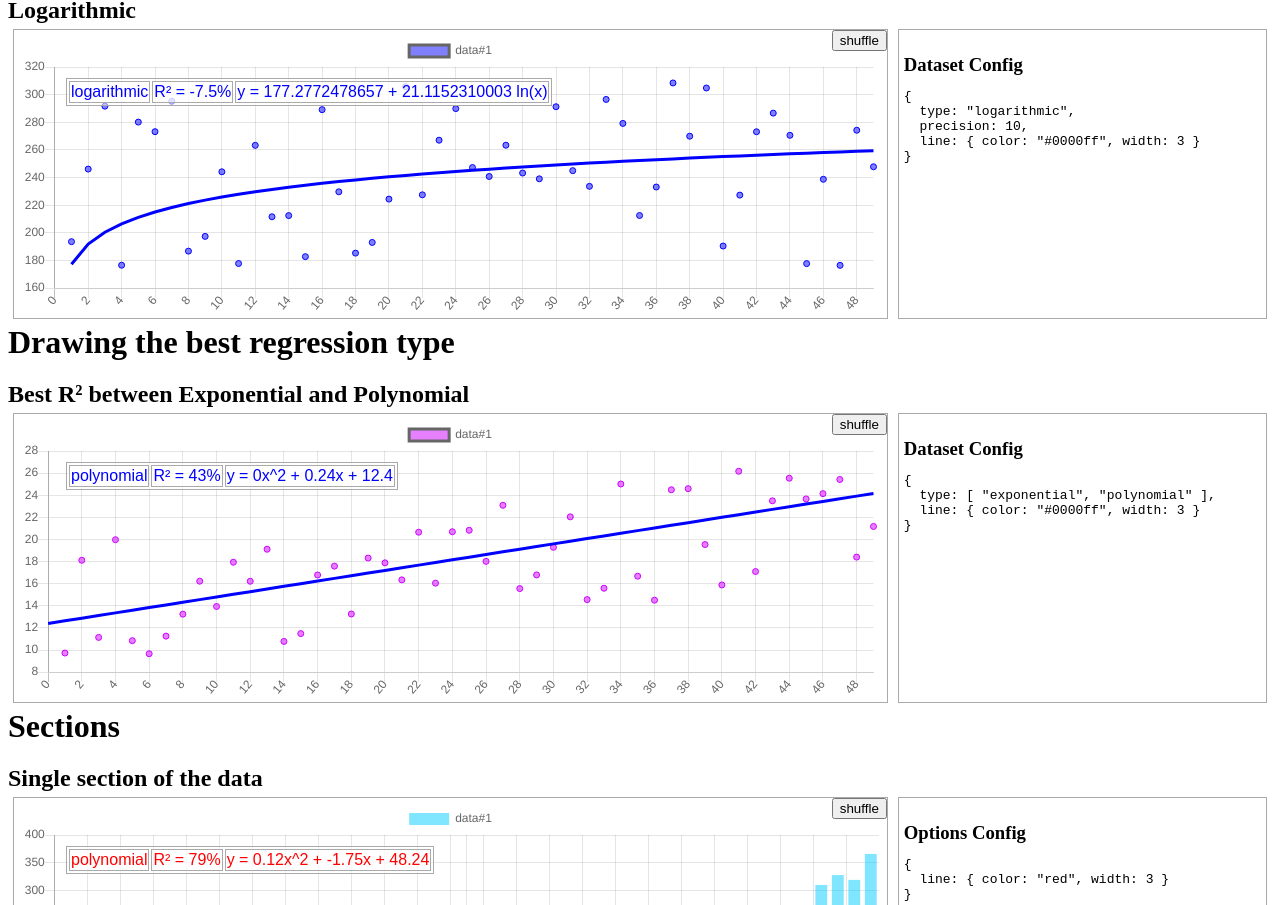
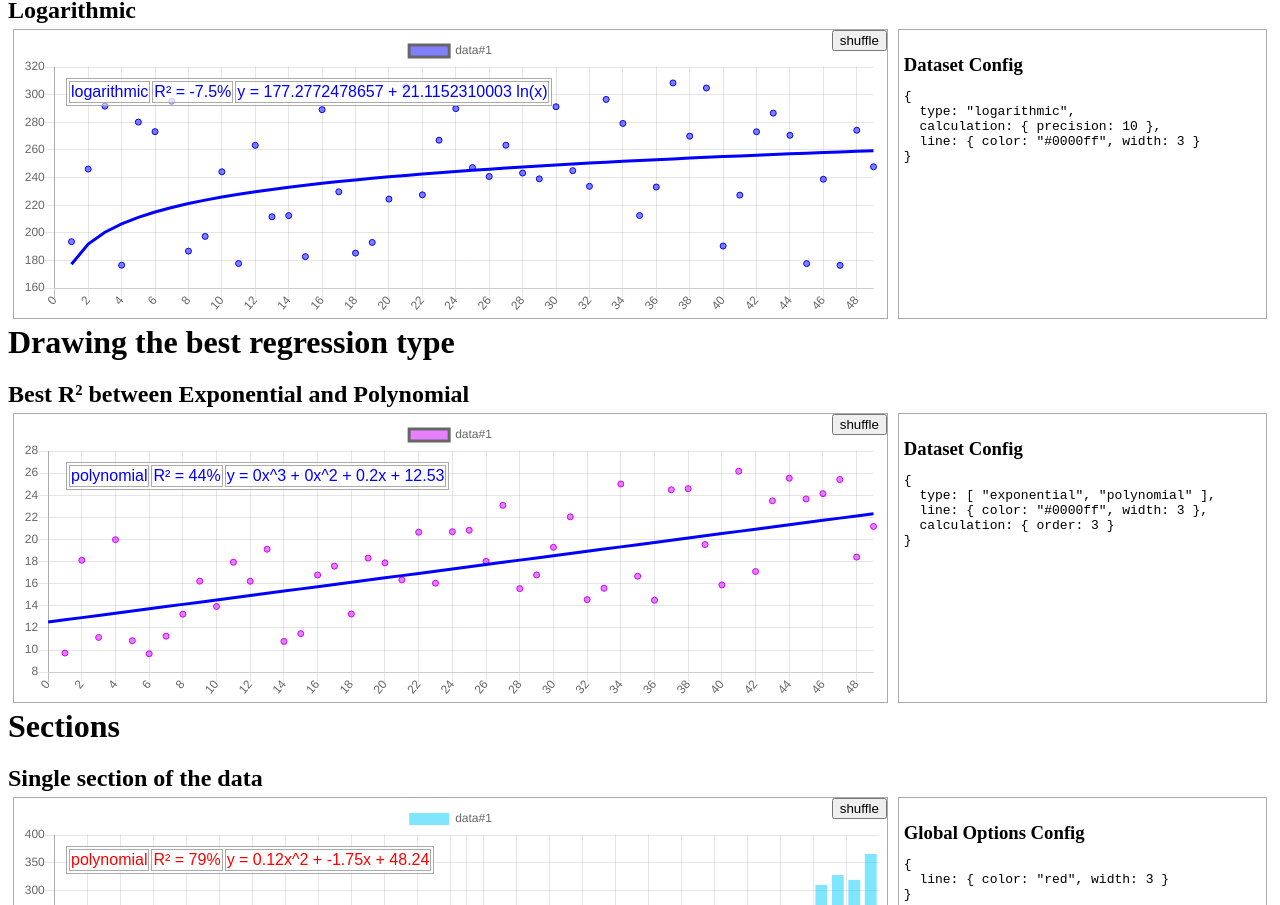
Before and after one commit to pomgui/chartjs-plugin-regression, a website: page demo/index.html in a window 1280 px wide. Shown: the part 1389-2294 px from the top of the page. Drawn offline with nearby package versions, Linux system fonts and the light colour scheme.

Commit message:
polynomial order included in configuration

```diff
--- a/demo/demoData.js
+++ b/demo/demoData.js
@@ -24,7 +24,7 @@ var demo = new function () {
                 {
                     subtitle: 'Polynomial regression',
                     // optionsCfg: {},
-                    datasetCfg: { type: 'polynomial', line: { color: '#0000ff', width: 3 }, precision: 10 }
+                    datasetCfg: { type: 'polynomial', line: { color: '#0000ff', width: 3 }, calculation: { precision: 10, order: 4 } }
                 },
                 {
                     subtitle: 'Power regression',
@@ -34,7 +34,7 @@ var demo = new function () {
                 {
                     subtitle: 'Logarithmic',
                     // optionsCfg: {},
-                    datasetCfg: { type: 'logarithmic', precision: 10, line: { color: '#0000ff', width: 3 } }
+                    datasetCfg: { type: 'logarithmic', calculation: { precision: 10 }, line: { color: '#0000ff', width: 3 } }
                 },
             ]
         }, {
@@ -43,7 +43,7 @@ var demo = new function () {
                 {
                     subtitle: 'Best R² between Exponential and Polynomial',
                     // optionsCfg: {},
-                    datasetCfg: { type: ['exponential', 'polynomial'], line: { color: '#0000ff', width: 3 } }
+                    datasetCfg: { type: ['exponential', 'polynomial'], line: { color: '#0000ff', width: 3 }, calculation: { order: 3 } }
                 },
             ]
         }, {
@@ -70,7 +70,7 @@ var demo = new function () {
                         type: ['linear', 'exponential', 'polynomial'],
                         extendPredictions: true,
                         sections: [
-                            { startIndex: 0, endIndex: this.NUM_ELEMS_2, line: { color: 'red' } },
+                            { endIndex: this.NUM_ELEMS_2, line: { color: 'red' } },
                             { startIndex: this.NUM_ELEMS_2, endIndex: this.NUM_NORMAL_ELEMS - 1 }
                         ]
                     }
@@ -87,16 +87,45 @@ var demo = new function () {
                     datasetCfg: {
                         line: { width: 3, color: 'blue' },
                         sections: [
-                            { type: 'linear', startIndex: 0, endIndex: this.NUM_NORMAL_ELEMS - 1, line: { width: 1.5 } },
-                            { type: 'polynomial', startIndex: 0, endIndex: this.NUM_NORMAL_ELEMS - 1, line: { color: 'orange', dash: [8, 2] } },
-                            { type: 'exponential', startIndex: 0, endIndex: this.NUM_NORMAL_ELEMS - 1, line: { color: 'red' } },
+                            { type: 'linear', line: { width: 1.5 } },
+                            { type: 'polynomial', line: { color: 'orange', dash: [8, 2] } },
+                            { type: 'exponential', line: { color: 'red' } },
                         ]
                     }
-                },]
+                },
+                {
+                    subtitle: 'One dataset with 3 polynomial with different order',
+                    chartType: 'line',
+                    optionsCfg: { type: 'polynomial', line: { width: 3, color: 'blue' } },
+                    datasetCfg: {
+                        sections: [
+                            { calculation: { order: 2 }, line: { width: 1.5 } },
+                            { calculation: { order: 3 }, line: { color: 'orange', dash: [8, 2] } },
+                            { calculation: { order: 4 }, line: { color: 'red' } },
+                        ]
+                    }
+                },
+            ]
         },
         {
             title: 'Using predictions from other section',
             samples: [
+                {
+                    prediction: 'none',
+                    subtitle: 'Without overwriting the last section\'s data',
+                    chartType: 'bar',
+                    // optionsCfg: {},
+                    datasetCfg: {
+                        type: ['linear', 'exponential', 'polynomial'],
+                        line: { color: 'blue', width: 3 },
+                        extendPredictions: true,
+                        sections: [
+                            { endIndex: this.NUM_ELEMS_2 },
+                            { startIndex: this.NUM_ELEMS_2, endIndex: this.NUM_NORMAL_ELEMS - 1, line: { color: 'orange' } },
+                            { type: 'copy', copySectionIndex: 1, copyOverData: 'none', startIndex: this.NUM_NORMAL_ELEMS - 1, endIndex: this.NUM_ELEMS_PREDICT - 1, line: { color: 'purple' } },
+                        ]
+                    }
+                },
                 {
                     prediction: 'all',
                     subtitle: 'Overwrites the last section\'s data',
@@ -107,25 +136,9 @@ var demo = new function () {
                         line: { color: 'blue', width: 3 },
                         extendPredictions: true,
                         sections: [
-                            { startIndex: 0, endIndex: this.NUM_ELEMS_2 },
+                            { endIndex: this.NUM_ELEMS_2 },
                             { startIndex: this.NUM_ELEMS_2, endIndex: this.NUM_NORMAL_ELEMS - 1, line: { color: 'orange' } },
-                            { type: 'copy', copySectionIndex: 1, copyOverData: 'all', startIndex: this.NUM_NORMAL_ELEMS - 1, endIndex: this.NUM_NORMAL_ELEMS + 9, line: { color: 'purple' } },
-                        ]
-                    }
-                },
-                {
-                    prediction: 'none',
-                    subtitle: 'Without overwriting the last section\'s data',
-                    chartType: 'bar',
-                    // optionsCfg: {},
-                    datasetCfg: {
-                        type: ['linear', 'exponential', 'polynomial'],
-                        line: { color: 'blue', width: 3 },
-                        extendPredictions: true,
-                        sections: [
-                            { startIndex: 0, endIndex: this.NUM_ELEMS_2 },
-                            { startIndex: this.NUM_ELEMS_2, endIndex: this.NUM_NORMAL_ELEMS - 1, line: { color: 'orange' } },
-                            { type: 'copy', copySectionIndex: 1, copyOverData: 'none', startIndex: this.NUM_NORMAL_ELEMS - 1, endIndex: this.NUM_NORMAL_ELEMS + 9, line: { color: 'purple' } },
+                            { type: 'copy', copySectionIndex: 1, copyOverData: 'all', startIndex: this.NUM_NORMAL_ELEMS - 1, endIndex: this.NUM_ELEMS_PREDICT - 1, line: { color: 'purple' } },
                         ]
                     }
                 },
@@ -139,9 +152,9 @@ var demo = new function () {
                         line: { color: 'blue', width: 3 },
                         extendPredictions: true,
                         sections: [
-                            { startIndex: 0, endIndex: this.NUM_ELEMS_2 },
+                            { endIndex: this.NUM_ELEMS_2 },
                             { startIndex: this.NUM_ELEMS_2, endIndex: this.NUM_NORMAL_ELEMS - 1, line: { color: 'orange' } },
-                            { type: 'copy', copySectionIndex: 1, copyOverData: 'last', startIndex: this.NUM_NORMAL_ELEMS - 1, endIndex: this.NUM_NORMAL_ELEMS + 9, line: { color: 'purple' } },
+                            { type: 'copy', copySectionIndex: 1, copyOverData: 'last', startIndex: this.NUM_NORMAL_ELEMS - 1, endIndex: this.NUM_ELEMS_PREDICT - 1, line: { color: 'purple' } },
                         ]
                     }
                 },
@@ -151,21 +164,21 @@ var demo = new function () {
             title: 'Configuration inheritance',
             samples: [
                 {
-                    subtitle: 'Inherits precision',
-                    optionsCfg: { precision: 5 },
+                    subtitle: 'Inherits calculation: precision',
+                    optionsCfg: { calculation: { precision: 5 } },
                     datasetCfg: { type: 'linear' }
                 },
                 {
-                    subtitle: 'Inherits all but sections in two datasets',
+                    subtitle: 'Inherits all in two different datasets',
                     numDatasets: 2,
                     chartType: 'line',
-                    optionsCfg: { type: 'linear', precision: 4 },
+                    optionsCfg: { type: 'linear', calculation: { precision: 4 } },
                     datasetCfg: {}
                 },
                 {
-                    subtitle: 'Inherits line and overrides type',
-                    optionsCfg: { type: 'linear', line: { width: 3, dash: [2, 2], color: '#f00' } },
-                    datasetCfg: { type: 'polynomial' }
+                    subtitle: 'Inherits line and polynomial order, but overrides type and precision',
+                    optionsCfg: { type: 'linear', line: { width: 3, dash: [2, 2], color: '#f00' }, calculation: { precision: 5, order: 4 } },
+                    datasetCfg: { type: 'polynomial', calculation: { precision: 3 } }
                 }
             ]
         },
--- a/demo/index.html
+++ b/demo/index.html
@@ -29,7 +29,7 @@
                 <div class="params cntr">
                     <div>
                         <div ng-if="sample.optionsCfg">
-                            <h3>Options Config</h3>
+                            <h3>Global Options Config</h3>
                             <pre
                                 ng-bind="$ctrl.format(sample.optionsCfg)"></pre>
                         </div>
--- a/package.json
+++ b/package.json
@@ -1,6 +1,6 @@
 {
   "name": "chartjs-plugin-regression",
-  "version": "0.0.1",
+  "version": "0.0.2",
   "description": "Plugin to draw a regression line",
   "main": "lib/index.js",
   "scripts": {
--- a/src/MetaSection.ts
+++ b/src/MetaSection.ts
@@ -1,12 +1,14 @@
 import * as regression from "regression";
-import { Section, Type, LineOptions, ChartDataSetsEx, BasicOptions, OverwritingType } from "./types";
+import { Section, Type, LineOptions, ChartDataSetsEx, BasicOptions, OverwritingType, CalculationOptions } from "./types";
 import { MetaDataSet } from "./MetaData";
-import { deepCopy } from "./tools";
 
 const
-    defaultOptions: BasicOptions = {
+    defaultConfig: BasicOptions = {
         type: "linear",
+        calculation: {
             precision: 2,
+            order: 2
+        },
         line: {
             width: 2,
             color: '#000',
@@ -28,46 +30,48 @@ export class MetaSection implements Section, BasicOptions {
     copySectionIndex?: number;
     result?: regression.Result;
     copyOverData?: OverwritingType;
-    private _regressionOptions: regression.Options;
+    calculation: CalculationOptions;
 
     constructor(sec: Section, private _meta: MetaDataSet) {
         const chart = _meta.chart;
         const ds = _meta.dataset;
         // Copying from user config
-        this.startIndex = sec.startIndex;
-        this.endIndex = sec.endIndex;
         this.copySectionIndex = sec.copySectionIndex;
-        this.copyOverData = sec.copyOverData;
         // Calculate inherited configuration
-        const globalOpts = getGlobalOptions();
-        const cfg = simpleMerge('type,precision,extendPredictions', defaultOptions, globalOpts, ds.regressions, sec);
-        this.line = simpleMerge('color,width,dash', defaultOptions.line, globalOpts.line, ds.regressions.line, sec.line);
+        const cfg = getConfig(['type', 'calculation', 'line', 'extendPredictions', 'copyOverData']);
+        this.startIndex = sec.startIndex || 0;
+        this.endIndex = sec.endIndex || ds.data!.length - 1;
         this.type = Array.isArray(cfg.type) ? cfg.type : [cfg.type];
-        this._regressionOptions = { precision: cfg.precision || 2 };
+        this.line = cfg.line;
+        this.calculation = cfg.calculation;
         this.extendPredictions = cfg.extendPredictions;
+        this.copyOverData = cfg.copyOverData;
         validate(this.type);
 
         // --- constructor helpers
 
-        function getGlobalOptions() {
+        function getConfig(fields: string[]): any {
             let o, p;
-            return (o = chart.config.options) && (p = o.plugins) && p.regressions || {};
+            const globalConfig = (o = chart.config.options) && (p = o.plugins) && p.regressions || {};
+            return configMerge(fields, defaultConfig, globalConfig, ds.regressions, sec);
+        }
+        function configMerge(fields: string[], ...cfgList: any[]): any {
+            const dstConfig: any = {};
+            fields.forEach(f => {
+                cfgList.forEach(srcConfig => {
+                    const o = srcConfig[f];
+                    const t = typeof o;
+                    if (t != 'undefined') {
+                        if (Array.isArray(o) || t != 'object' || o == null) dstConfig[f] = o;
+                        else dstConfig[f] = Object.assign({}, dstConfig[f], configMerge(Object.keys(o), o));
+                    }
+                });
+            });
+            return dstConfig;
         }
         function validate(type: Type[]) {
             if (type.length > 1 && type.includes('copy'))
                 throw Error('Invalid regression type:' + cfg.type + '. "none" cannot be combined with other type!');
-        }
-        function simpleMerge(fieldNames: string, ...objs: any[]): any {
-            const fields = fieldNames.split(',');
-            const ret: any = {};
-            for (const obj of objs) {
-                if (!obj) continue;
-                const o = deepCopy(obj, fields);
-                for (const f of fields) {
-                    if (typeof o[f] != 'undefined') ret[f] = o[f];
-                }
-            };
-            return ret;
         }
     }
 
@@ -75,7 +79,7 @@ export class MetaSection implements Section, BasicOptions {
         const sectionData = meta.points.slice(this.startIndex, this.endIndex + 1);
         if (this.type[0] != 'copy') {
             this.result = this.type.reduce((max: any, type) => {
-                const r: Result = (regression as any)[type](sectionData, this._regressionOptions);
+                const r: Result = (regression as any)[type](sectionData, this.calculation);
                 r.type = type;
                 return (!max || max.r2 < r.r2) ? r : max;
             }, null);
@@ -87,6 +91,7 @@ export class MetaSection implements Section, BasicOptions {
                 data = ds.data!;
             r.points = sectionData.map(p => r.predict(p[0])) as any;
             delete r.r2;
+            if (overwrite != 'none')
                 r.points.forEach(([index, value]) => {
                     if (
                         (index < from.startIndex || index > from.endIndex) &&
--- a/src/index.ts
+++ b/src/index.ts
@@ -1 +1,4 @@
+export * from './types';
+export * from './MetaData';
+export * from './MetaSection';
 export * from './regression-plugin';
```
Also changed, not shown: src/types.ts (+14 -11 lines), README.md, dist/chartjs-plugin-regression.js, 1 other file. Lines whose indentation alone changed are shown as unchanged.
